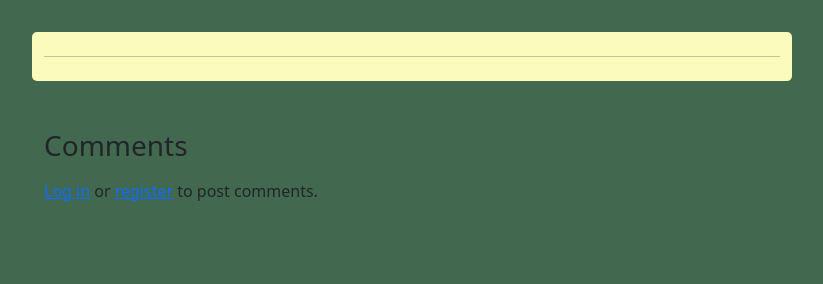
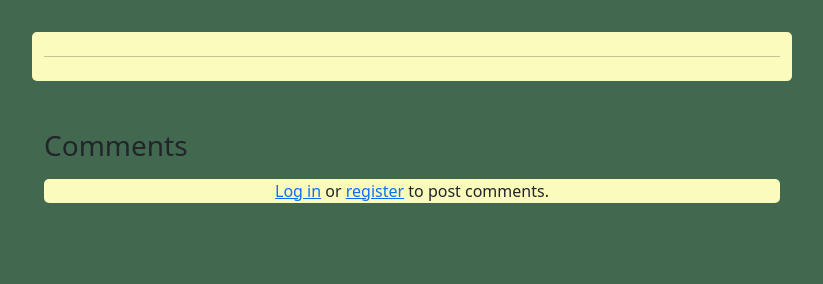
Before and after one commit to themane04/django, a Django app: template templates/users/post_detail.html in a window 1280 px wide. Shown: the part 132-416 px from the top of the page, without its empty margins (228-1051 px from the left). Run offline with Django 5.2, Linux system fonts and the light colour scheme; the template is opened without the code that fills it, so the values that code supplies are empty; some libraries are stand-ins or nearby versions.

Commit message:
fixed navbar and comments can be seen without an account

```diff
--- a/blog/views.py
+++ b/blog/views.py
@@ -49,7 +49,7 @@ def home(request):
     return render(request, 'home.html', {'posts': posts})
 
 
-#
+@login_required
 def create_post(request):
     form = PostForm()
     if request.method == 'POST':
@@ -85,7 +85,6 @@ def edit_post(request, post_id):
     return render(request, 'users/edit_post.html', {'form': form})
 
 
-@login_required
 def post_detail(request, post_id):
     post = get_object_or_404(Post, pk=post_id)
     comments = post.comments.all()  # Model has a related_name='comments' in the ForeignKey of Comment model
@@ -104,6 +103,7 @@ def post_detail(request, post_id):
                   {'post': post, 'comments': comments, 'comment_form': comment_form})
 
 
+@login_required
 def comment_delete(request, comment_id):
     comment = get_object_or_404(Comment, pk=comment_id)
     post = comment.post
--- a/blogWebsite/settings.py
+++ b/blogWebsite/settings.py
@@ -130,3 +130,5 @@ LOGIN_REDIRECT_URL = '/'
 STATICFILES_DIRS = [
     os.path.join(BASE_DIR, 'static')
 ]
+
+LOGIN_URL = '/login/'
--- a/blogWebsite/urls.py
+++ b/blogWebsite/urls.py
@@ -15,7 +15,6 @@ urlpatterns = [
     path('post/edit/<int:post_id>', edit_post, name='edit-post'),
     path('post/<int:post_id>', post_detail, name='post_detail'),
     path('comment/<int:comment_id>/delete/', views.comment_delete, name='comment_delete'),
-
 ]
 
 if settings.DEBUG:
--- a/templates/index.html
+++ b/templates/index.html
@@ -29,7 +29,7 @@
 
     /* For the scrollbar track */
     ::-webkit-scrollbar {
-        width: 10px;
+        width: 0;
     }
 
     /* Handle */
--- a/templates/users/post_detail.html
+++ b/templates/users/post_detail.html
@@ -72,7 +72,7 @@
                         <button type="submit" class="btn btn-primary mt-2">Post Comment</button>
                     </form>
                 {% else %}
-                    <p><a href="{% url 'login' %}">Log in</a> or <a href="{% url 'register' %}">register</a> to post
+                    <p class="text-center" style="background-color: #FBFBBB; border-radius: 5px"><a href="{% url 'login' %}">Log in</a> or <a href="{% url 'register' %}">register</a> to post
                         comments.</p>
                 {% endif %}
             </div>
```
